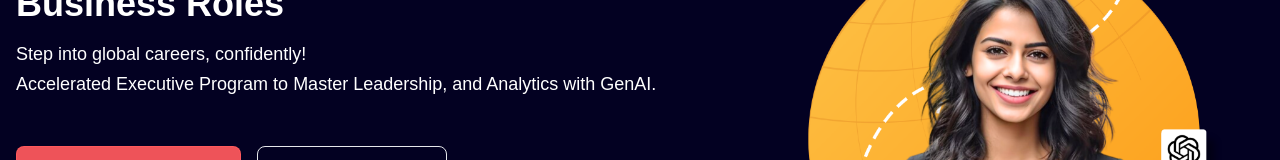
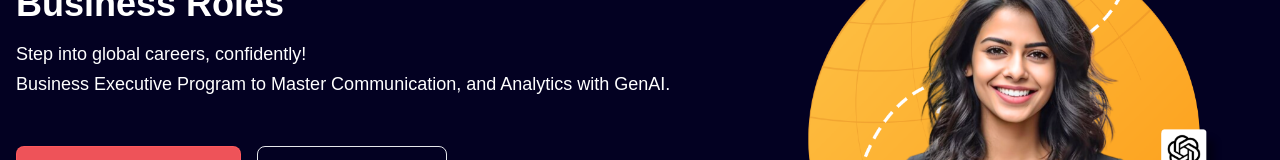
Before and after one commit to Nikhil-Antino/isda-demo, a Next.js app: page / in a window 1280 px wide. Shown: the part 345-505 px from the top of the page. Built offline with nearby package versions, Linux system fonts and the light colour scheme.

Commit message:
added nav elem, and update hero description

```diff
--- a/src/components/banners/HeroBanner.jsx
+++ b/src/components/banners/HeroBanner.jsx
@@ -45,7 +45,7 @@ function HeroBanner() {
             <p className="text-base lg:text-lg text-center lg:text-start text-white font-regular flex flex-col lg:items-start gap-y-0.5">
               <span>Step into global careers, confidently!</span>
               <span>
-                Accelerated Executive Program to Master Leadership, and
+                Business Executive Program to Master Communication, and
                 Analytics with GenAI.
               </span>
               {/* <span>
--- a/src/components/navigation/NavBar.jsx
+++ b/src/components/navigation/NavBar.jsx
@@ -151,6 +151,10 @@ function MobileNavBar({ toggleMenu, isScrolled }) {
           <Link href={"#program"}>Program</Link>
         </li>
 
+        <li className="text-lg font-medium">
+          <Link href={"#why-isda"}>Why ISDA?</Link>
+        </li>
+
         <li className="text-lg font-medium" onClick={toggleMenu}>
           <Link href={"#FAQs"}>FAQs</Link>
         </li>
```
